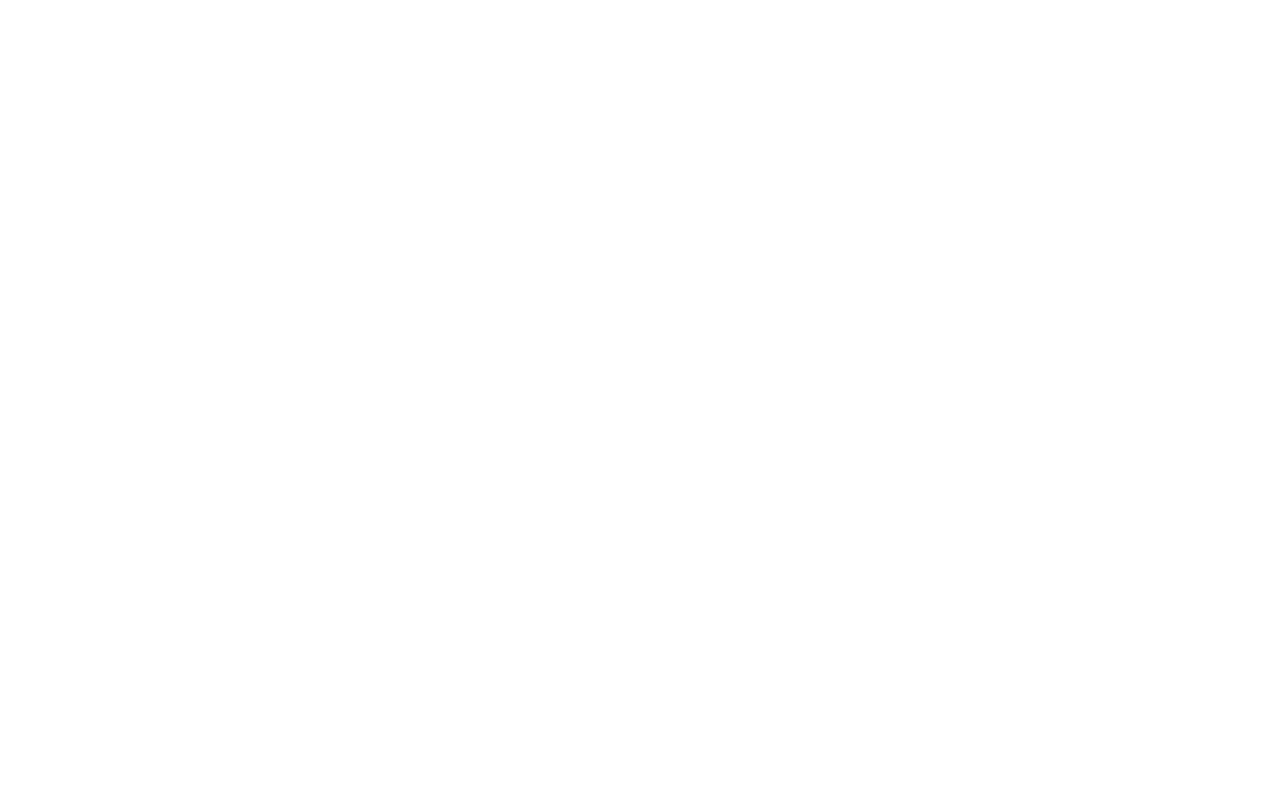
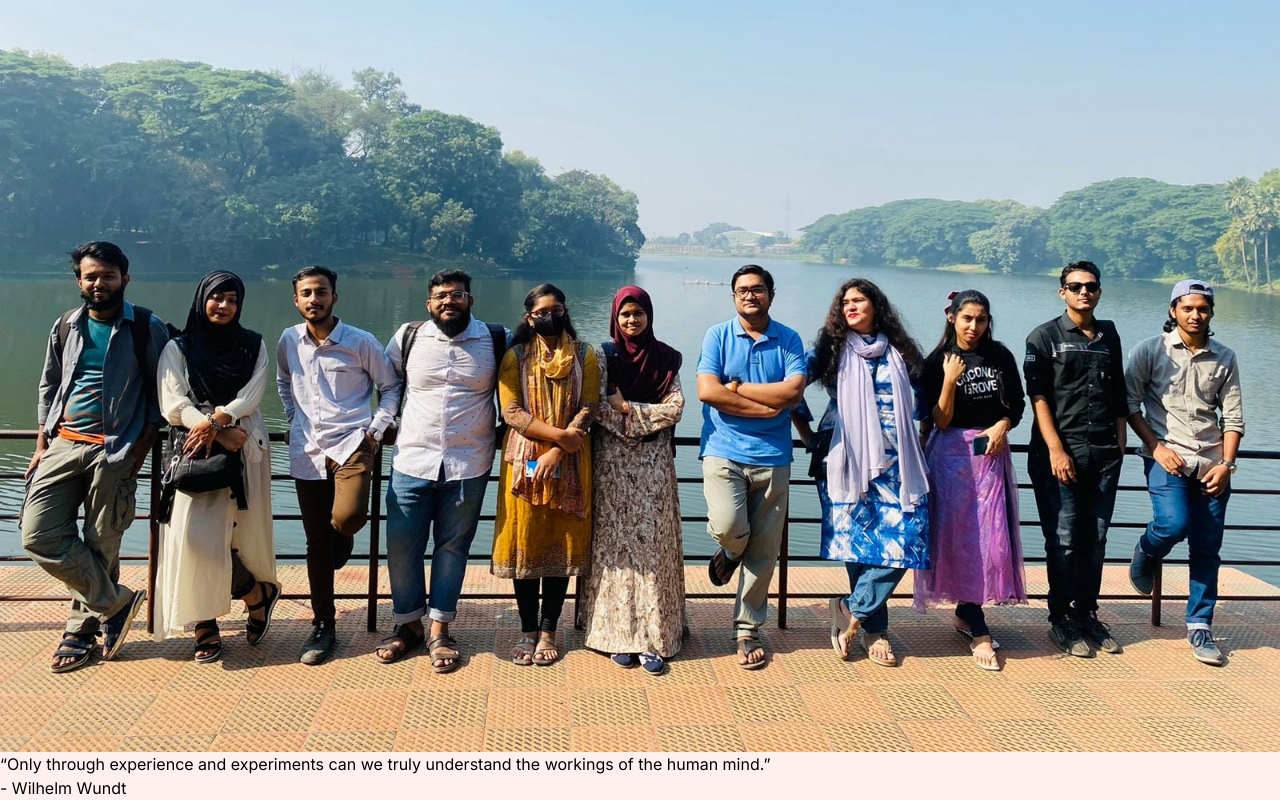
Before and after one commit to Zubayer-Aurnab/Department-Project, a Next.js app: page / in a window 1280 px wide. Shown: the part 2314-3114 px from the top of the page. Before the commit the page ends 2106 px from the top, so only its background shows below. Built offline with nearby package versions, Linux system fonts and the light colour scheme.

Commit message:
Banner created

```diff
--- a/src/Components/Shared/Nav/NavBar.jsx
+++ b/src/Components/Shared/Nav/NavBar.jsx
@@ -23,7 +23,7 @@
                         className='border-[1px] border-[#342E5C] rounded-full px-6 h-8 text-sm w-1/2 bg-transparent text-[#AD88C6]'
                         placeholder={`Who are you looking for...? `}
                     />
-                    <FaSearch className='absolute right-[380px] hidden lg:flex text-[#AD88C6]' />
+                    <FaSearch className='absolute right-[420px] hidden lg:flex text-[#AD88C6]' />
                 </div>
                 <div className='flex gap-8  items-center '>
                     <p className='text-[#342E5C] font-bold'>About Us</p>
@@ -57,6 +57,7 @@
                 <div
                     style={{
                         transition: "left 0.4s ease-in-out",
+                        zIndex:"100"
                     }}
                     className={`gap-8 px-2 items-center absolute bg-[#E1AFD1] ${IsOpen ? "left-0 " : "left-[-250px]"} w-1/2 h-screen py-2 `}>
                     <button
--- a/src/Components/UI/Banner/Banner.jsx
+++ b/src/Components/UI/Banner/Banner.jsx
@@ -20,7 +20,9 @@
 
 
     return (
-        <div className="flex justify-between bg-[#7469B6]">
+        <>
+            {/* large devices ------------------------------------ */}
+            <div className=" justify-between bg-[#7469B6] hidden lg:flex">
                 <div className="  p-10 flex-1 m-20">
                     <q className="text-white text-5xl text-justify tracking-tight leading-tight">Only through experience   <br />and experiments can we <br /> truly understand the workings <br /> of the  human mind.</q>
                     <p className="text-white text-3xl text-right">- Wilhelm Wundt</p>
@@ -37,6 +39,27 @@
                         className="w-full object-contain" />
                 </div>
             </div>
+            {/* large devices ------------------------------------ */}
+
+
+
+            {/* small devices --------------------------------------------- */}
+
+            <div className="relative w-full lg:hidden">
+                <Image src={images[currentImage]} height={0} width={0} alt="" className="w-full" />
+                <div className="absolute flex  items-center  h-1/2 w-full left-0  bottom-0   bg-gradient-to-t from-[#E5BED9] to-[rgba(21,21,21,0)]  ">
+                    <div className='absolute bottom-0'>
+                        <div className="px-1 space-y-2 text-[#342E5C]">
+                            <q className=" text-lg text-justify tracking-tight leading-tight font-medium">Only through experience  and experiments can we truly understand the workings of the  human mind.</q>
+                            <p className=" text-base text-right font-medium">- Wilhelm Wundt</p>
+                        </div>
+
+                    </div>
+
+                </div>
+            </div>
+            {/* small devices --------------------------------------------- */}
+        </>
     );
 };
 
```
Lines whose indentation alone changed are shown as unchanged.
